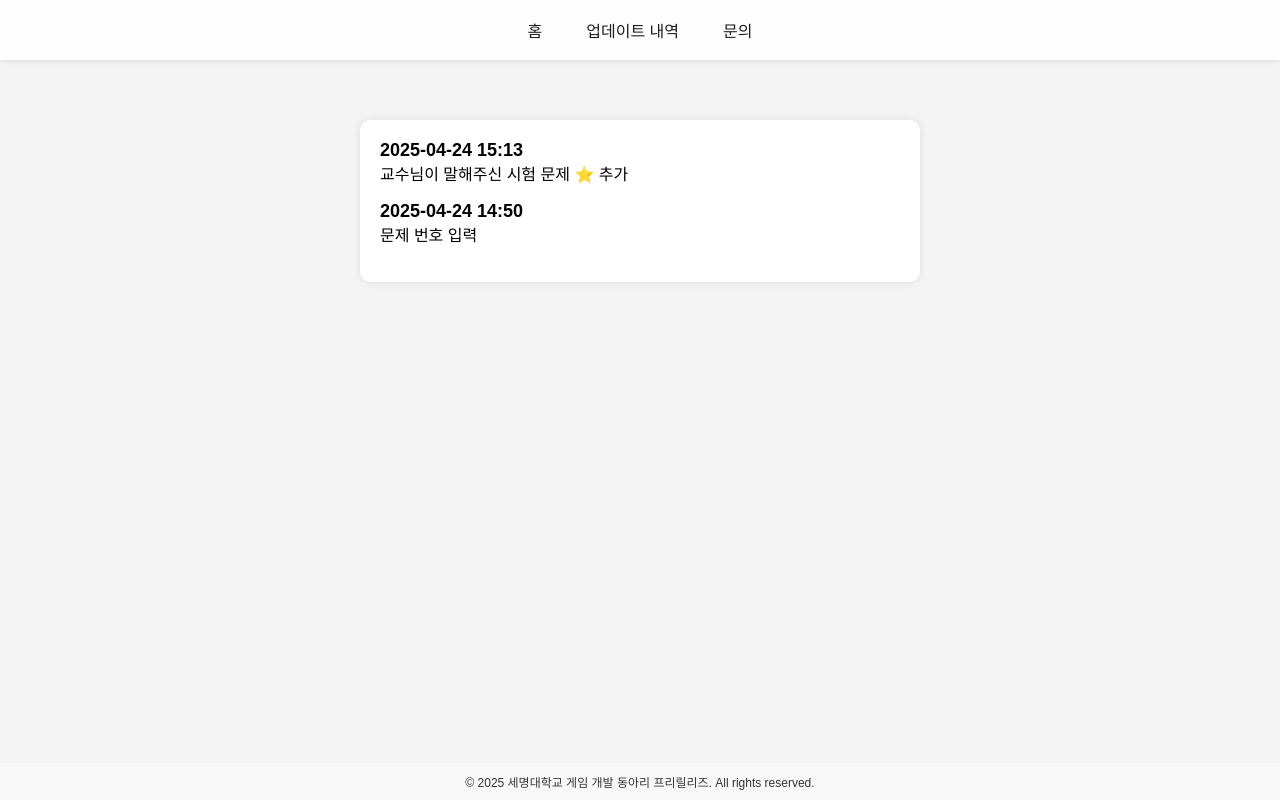
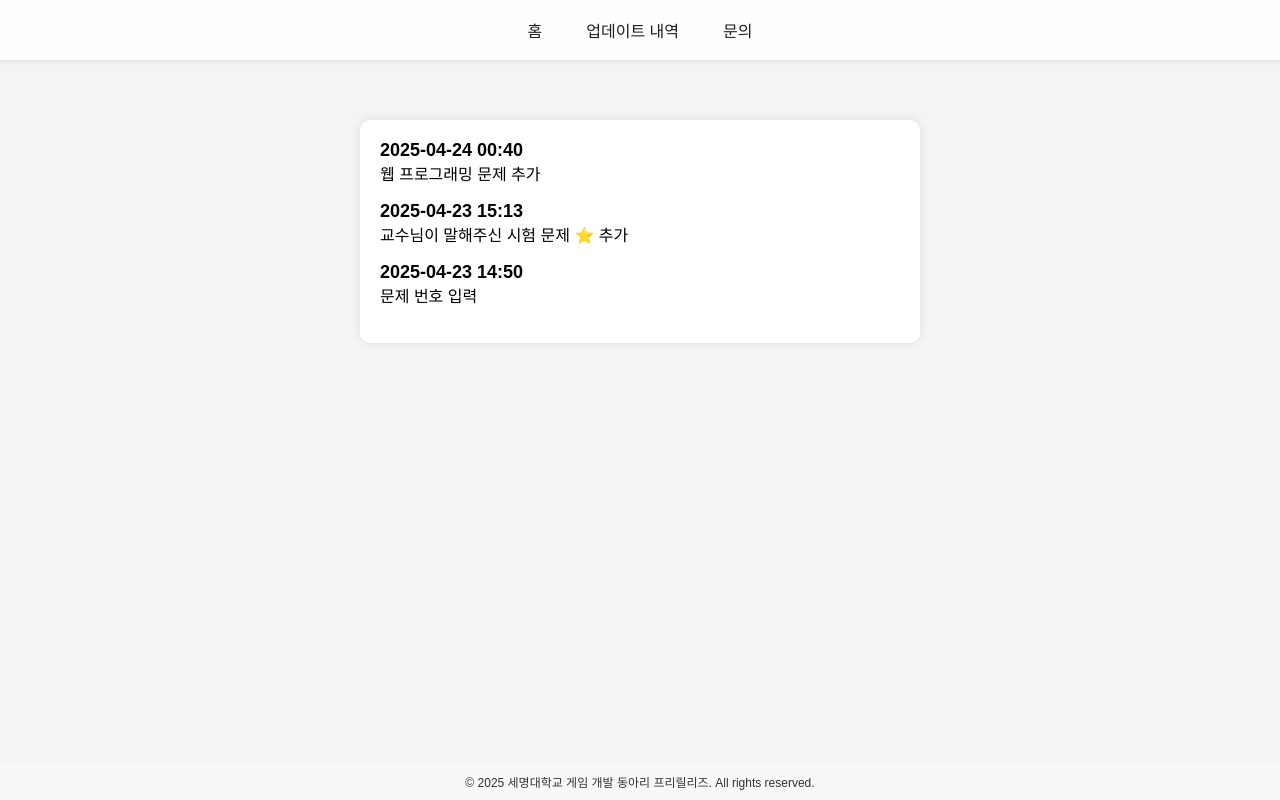
Before and after one commit to PocolGames/Quiz, a plain HTML site: page update.html in a window 1280 px wide. Drawn offline with Linux system fonts and the light colour scheme.

Commit message:
update.html 수정

```diff
--- a/update.html
+++ b/update.html
@@ -28,9 +28,11 @@
       </nav>
 
       <div class="question-box" id="quiz-container">
-        <h2>2025-04-24 15:13</h2>
+        <h2>2025-04-24 00:40</h2>
+        <p>웹 프로그래밍 문제 추가</p>
+        <h2>2025-04-23 15:13</h2>
         <p>교수님이 말해주신 시험 문제 ⭐ 추가</p>
-        <h2>2025-04-24 14:50</h2>
+        <h2>2025-04-23 14:50</h2>
         <p>문제 번호 입력</p>
 
     <footer>
```
